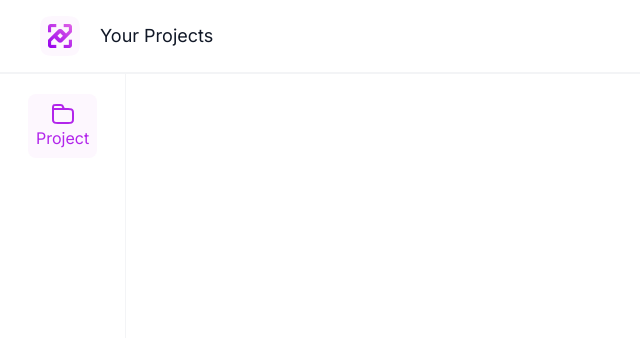
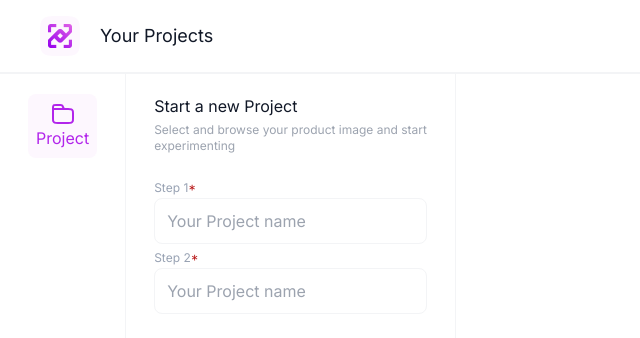
Before and after one commit to himanshuc11/88-ventures-frontend, a Next.js app: page / in a window 1280 px wide. Shown: the top 338 px of the page, without its empty margins (0-640 px from the left). Built offline with nearby package versions, Linux system fonts and the light colour scheme.

Commit message:
feat: Added barebones Form

```diff
--- a/app/_components/Icons/Folder.tsx
+++ b/app/_components/Icons/Folder.tsx
@@ -16,9 +16,9 @@ function Folder(props: Props) {
       <path
         d="M13 7L11.8845 4.76892C11.5634 4.1268 11.4029 3.80573 11.1634 3.57116C10.9516 3.36373 10.6963 3.20597 10.4161 3.10931C10.0992 3 9.74021 3 9.02229 3H5.2C4.0799 3 3.51984 3 3.09202 3.21799C2.71569 3.40973 2.40973 3.71569 2.21799 4.09202C2 4.51984 2 5.0799 2 6.2V7M2 7H17.2C18.8802 7 19.7202 7 20.362 7.32698C20.9265 7.6146 21.3854 8.07354 21.673 8.63803C22 9.27976 22 10.1198 22 11.8V16.2C22 17.8802 22 18.7202 21.673 19.362C21.3854 19.9265 20.9265 20.3854 20.362 20.673C19.7202 21 18.8802 21 17.2 21H6.8C5.11984 21 4.27976 21 3.63803 20.673C3.07354 20.3854 2.6146 19.9265 2.32698 19.362C2 18.7202 2 17.8802 2 16.2V7Z"
         stroke={props?.color || "black"}
-        stroke-width="2"
-        stroke-linecap="round"
-        stroke-linejoin="round"
+        strokeWidth="2"
+        strokeLinecap="round"
+        strokeLinejoin="round"
       />
     </svg>
   );
--- /dev/null
+++ b/app/_components/ProjectForm.tsx
@@ -0,0 +1,30 @@
+function ProjectForm() {
+  return (
+    <aside className="px-7 py-5 border-r border-primary-white max-w-[330px]">
+      <h3 className="text-text-blue text-base">Start a new Project</h3>
+      <p className="text-text-grey text-xs mt-1 mb-5">
+        Select and browse your product image and start experimenting
+      </p>
+
+      <label htmlFor="step1" className="text-light-grey text-xs">
+        Step 1<span className="text-[#b91c1c]">*</span>
+      </label>
+      <input
+        id="step1"
+        placeholder="Your Project name"
+        className="text-light-grey w-full rounded-lg py-2.5 px-3 border border-primary-white"
+      />
+
+      <label htmlFor="step2" className="text-light-grey text-xs">
+        Step 2<span className="text-[#b91c1c]">*</span>
+      </label>
+      <input
+        id="step2"
+        placeholder="Your Project name"
+        className="text-light-grey w-full rounded-lg py-2.5 px-3 border border-primary-white"
+      />
+    </aside>
+  );
+}
+
+export default ProjectForm;
--- a/app/page.tsx
+++ b/app/page.tsx
@@ -1,5 +1,6 @@
 import Header from "@/app/_components/Header";
 import Sidebar from "@/app/_components/Sidebar";
+import ProjectForm from "@/app/_components/ProjectForm";
 
 export default function Home() {
   return (
@@ -7,6 +8,7 @@ export default function Home() {
       <Header />
       <section className="flex flex-1 w-full">
         <Sidebar />
+        <ProjectForm />
       </section>
     </main>
   );
--- a/tailwind.config.ts
+++ b/tailwind.config.ts
@@ -8,6 +8,7 @@ const config: Config = {
   ],
   theme: {
     colors: {
+      "light-grey": "#98A2B3",
       white: "#FFFFFF",
       "primary-white": "#F3F4F6",
       "text-grey": "#9CA3AF",
```
